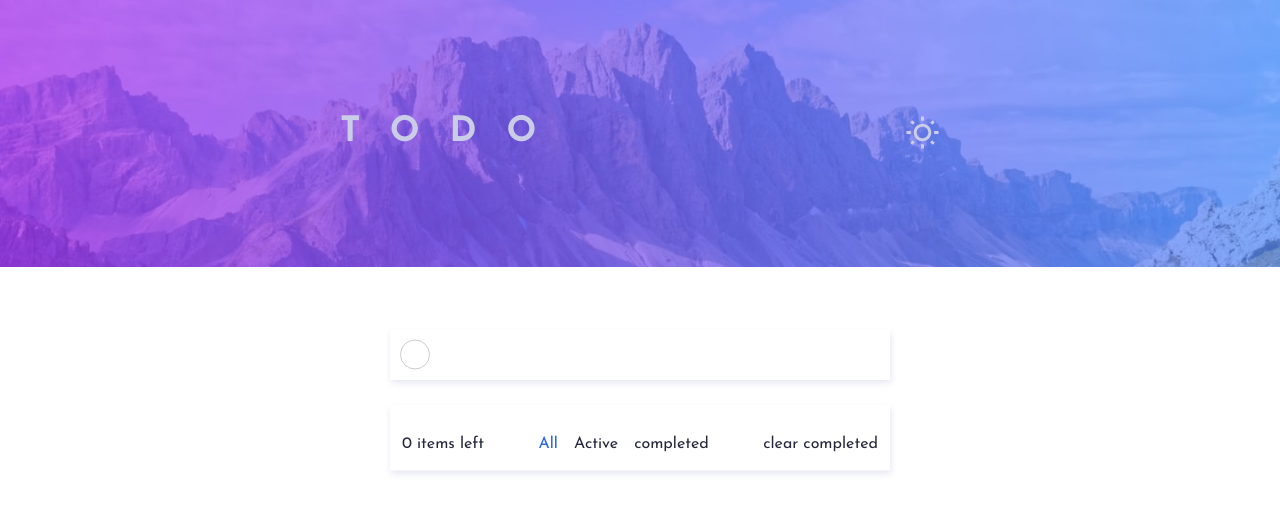
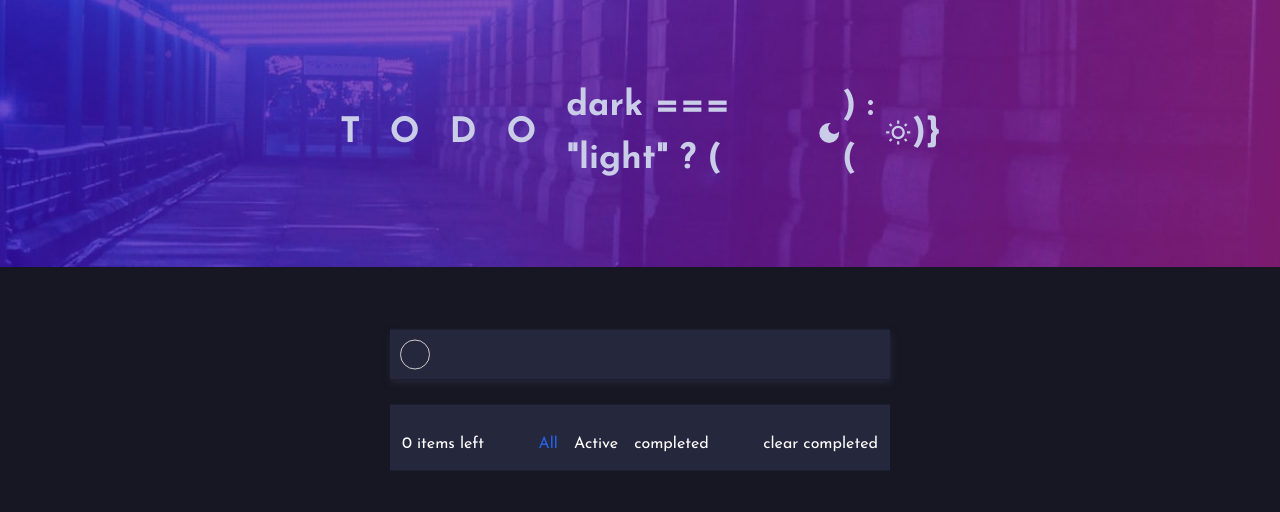
Before and after one commit to sefoo333/todo-list-next, a Next.js app: page / in a window 1280 px wide. Shown: the top 512 px of the page. Built offline with nearby package versions, Linux system fonts and the light colour scheme.

Commit message:
Update page.js

```diff
--- a/app/page.js
+++ b/app/page.js
@@ -13,10 +13,7 @@ export default function Home() {
   // let n = useContext(darkmoe)
 
 
-  useEffect(() => {
-    localStorage.setItem("mode", "dark")
 
-  }, [])
 
   const [name, setName] = useState("all")
   let select = useSelector((state) => state.todo);
@@ -29,13 +26,13 @@ export default function Home() {
           return (
             <div key={e.id} className="todo flex items-center text-white justify-between px-5">
               <div className="texter flex items-center">
-                <div style={localStorage.getItem("mode") === "dark" ? { backgroundColor: "hsl(235, 24%, 19%)", color: "black" } : { backgroundColor: "white", color: "white" }} className="ch_h">
-                  <input style={localStorage.getItem("mode") === "dark" ? { backgroundColor: "hsl(235, 24%, 19%)" } : { backgroundColor: "white" }} type="checkbox" checked={e.check} onClick={() => dispatch(ischecked(e.id))}></input>
+                <div style={dark === "dark" ? { backgroundColor: "hsl(235, 24%, 19%)", color: "black" } : { backgroundColor: "white", color: "white" }} className="ch_h">
+                  <input style={dark === "dark" ? { backgroundColor: "hsl(235, 24%, 19%)" } : { backgroundColor: "white" }} type="checkbox" checked={e.check} onClick={() => dispatch(ischecked(e.id))}></input>
                   <div className="chh relative">
                     <MdDone className="text-2xl text-white" />
                   </div>
                 </div>
-                <h1 style={localStorage.getItem("mode") === "dark" ? { backgroundColor: "hsl(235, 24%, 19%)", color: "white" } : { backgroundColor: "white", color: "black" }}>{e.name} </h1>
+                <h1 style={dark === "dark" ? { backgroundColor: "hsl(235, 24%, 19%)", color: "white" } : { backgroundColor: "white", color: "black" }}>{e.name} </h1>
               </div>
               <IoMdClose className="text-2xl  text-slate-500 cursor-pointer" onClick={() => dispatch(remove(e.id))} />
             </div>
@@ -48,13 +45,13 @@ export default function Home() {
           return (
             <div key={e.id} className="todo flex items-center text-white justify-between px-5">
               <div className="texter flex items-center">
-                <div style={localStorage.getItem("mode") === "dark" ? { backgroundColor: "hsl(235, 24%, 19%)", color: "black" } : { backgroundColor: "white", color: "white" }} className="ch_h">
-                  <input style={localStorage.getItem("mode") === "dark" ? { backgroundColor: "hsl(235, 24%, 19%)" } : { backgroundColor: "white" }} type="checkbox" checked={e.check} onClick={() => dispatch(ischecked(e.id))}></input>
+                <div style={dark === "dark" ? { backgroundColor: "hsl(235, 24%, 19%)", color: "black" } : { backgroundColor: "white", color: "white" }} className="ch_h">
+                  <input style={dark=== "dark" ? { backgroundColor: "hsl(235, 24%, 19%)" } : { backgroundColor: "white" }} type="checkbox" checked={e.check} onClick={() => dispatch(ischecked(e.id))}></input>
                   <div className="chh relative">
                     <MdDone className="text-2xl text-white" />
                   </div>
                 </div>
-                <h1 style={localStorage.getItem("mode") === "dark" ? { backgroundColor: "hsl(235, 24%, 19%)", color: "white" } : { backgroundColor: "white", color: "black" }}>{e.name} </h1>
+                <h1 style={dark === "dark" ? { backgroundColor: "hsl(235, 24%, 19%)", color: "white" } : { backgroundColor: "white", color: "black" }}>{e.name} </h1>
               </div>
               <IoMdClose className="text-2xl  text-slate-500 cursor-pointer" onClick={() => dispatch(remove(e.id))} />
             </div>
@@ -67,14 +64,14 @@ export default function Home() {
           return (
             <div key={e.id} className="todo flex items-center text-white justify-between px-5">
               <div className="texter flex items-center">
-                <div style={localStorage.getItem("mode") === "dark" ? { backgroundColor: "hsl(235, 24%, 19%)", color: "black" } : { backgroundColor: "white", color: "white" }} className="ch_h">
-                  <input style={localStorage.getItem("mode") === "dark" ? { backgroundColor: "hsl(235, 24%, 19%)" } : { backgroundColor: "white" }} type="checkbox" checked={e.check} onClick={() => dispatch(ischecked(e.id))}></input>
+                <div style={dark === "dark" ? { backgroundColor: "hsl(235, 24%, 19%)", color: "black" } : { backgroundColor: "white", color: "white" }} className="ch_h">
+                  <input style={dark === "dark" ? { backgroundColor: "hsl(235, 24%, 19%)" } : { backgroundColor: "white" }} type="checkbox" checked={e.check} onClick={() => dispatch(ischecked(e.id))}></input>
                   <div className="chh relative">
                     <MdDone className="text-2xl text-white" />
                   </div>
                 </div>
 
-                <h1 style={localStorage.getItem("mode") === "dark" ? { backgroundColor: "hsl(235, 24%, 19%)", color: "white" } : { backgroundColor: "white", color: "black" }}>{e.name} </h1>
+                <h1 style={dark === "dark" ? { backgroundColor: "hsl(235, 24%, 19%)", color: "white" } : { backgroundColor: "white", color: "black" }}>{e.name} </h1>
               </div>
               <IoMdClose className="text-2xl text-slate-500 cursor-pointer" onClick={() => dispatch(remove(e.id))} />
             </div>
@@ -93,58 +90,56 @@ export default function Home() {
   return (
     <>
       <div className="main relative">
-        <img className="w-full relative" src={localStorage.getItem("mode") === "dark" ? image1.src : image2.src} alt="image" />
+        <img className="w-full relative" src={dark === "dark" ? image1.src : image2.src} alt="image" />
         <div className="text">
           <h1 className="select-none">TODO</h1>
-          {localStorage.getItem("mode") === "light" ? (
+          dark === "light" ? (
             <MdDarkMode onClick={() => {
-              if (localStorage.getItem("mode") === "dark") {
+              if (dark === "dark") {
                 setDark("light")
-                localStorage.setItem("mode", "light")
               } else {
                 setDark("dark")
-                localStorage.setItem("mode", "dark")
               }
               console.log(dark)
             }} />
           ) : (
             <MdOutlineWbSunny onClick={() => {
-              if (localStorage.getItem("mode") === "dark") {
+              if (dark === "dark") {
                 setDark("light")
-                localStorage.setItem("mode", "light")
+
               } else {
                 setDark("dark")
-                localStorage.setItem("mode", "dark")
+
               }
               console.log(dark)
             }} />
           )}
         </div>
       </div>
-      <div className="window w-full h-screen" style={localStorage.getItem("mode") === "dark" ? { backgroundColor: " hsl(235, 21%, 11%)" } : { backgroundColor: "white" }}>
+      <div className="window w-full h-screen" style={dark === "dark" ? { backgroundColor: " hsl(235, 21%, 11%)" } : { backgroundColor: "white" }}>
         <div className="container" >
-          <div className="create w-full flex text-white" style={localStorage.getItem("mode") === "dark" ? { boxShadow: "1px 3px 7px 0px hsl(235, 24%, 19%)" } : { boxShadow: "1px 3px 7px 0px hsl(236, 33%, 92%)" }}>
-            <div style={localStorage.getItem("mode") === "dark" ? { backgroundColor: "hsl(235, 24%, 19%)", color: "black" } : { backgroundColor: "white", color: "white" }} className="ch_h">
-              <input style={localStorage.getItem("mode") === "dark" ? { backgroundColor: "hsl(235, 24%, 19%)" } : { backgroundColor: "white" }} type="checkbox"></input>
+          <div className="create w-full flex text-white" style={dark === "dark" ? { boxShadow: "1px 3px 7px 0px hsl(235, 24%, 19%)" } : { boxShadow: "1px 3px 7px 0px hsl(236, 33%, 92%)" }}>
+            <div style={dark === "dark" ? { backgroundColor: "hsl(235, 24%, 19%)", color: "black" } : { backgroundColor: "white", color: "white" }} className="ch_h">
+              <input style={dark === "dark" ? { backgroundColor: "hsl(235, 24%, 19%)" } : { backgroundColor: "white" }} type="checkbox"></input>
               <div className="chh relative">
                 <MdDone className="text-2xl text-white" />
               </div>
             </div>
-            <input style={localStorage.getItem("mode") === "dark" ? { backgroundColor: "hsl(235, 24%, 19%)", color: "white" } : { backgroundColor: "white", color: "black" }} type="text" onBlur={(e) => {
+            <input style={dark === "dark" ? { backgroundColor: "hsl(235, 24%, 19%)", color: "white" } : { backgroundColor: "white", color: "black" }} type="text" onBlur={(e) => {
               dispatch(add(e.target.value))
               console.log(select)
               e.target.value = ""
             }}></input>
           </div>
-          <div className="todos w-full" style={localStorage.getItem("mode") === "dark" ? { backgroundColor: "hsl(235, 24%, 19%)" } : { backgroundColor: "white", boxShadow: "1px 3px 7px 0px hsl(236, 33%, 92%)" }}>
+          <div className="todos w-full" style={dark === "dark" ? { backgroundColor: "hsl(235, 24%, 19%)" } : { backgroundColor: "white", boxShadow: "1px 3px 7px 0px hsl(236, 33%, 92%)" }}>
             <div className="todolist">
               {todos()}
             </div>
             <div className="footer flex justify-between items-center text-white mt-3 px-3">
-              <div className="count_items cursor-pointer" style={localStorage.getItem("mode") !== "dark" ? { color: "hsl(235, 24%, 19%)" } : { color: "white" }}>
+              <div className="count_items cursor-pointer" style={dark !== "dark" ? { color: "hsl(235, 24%, 19%)" } : { color: "white" }}>
                 {select.filter((e) => e.check == false).length} items left
               </div>
-              <div className="count flex " style={localStorage.getItem("mode") !== "dark" ? { color: "hsl(235, 24%, 19%)" } : { color: "white" }}>
+              <div className="count flex " style={dark !== "dark" ? { color: "hsl(235, 24%, 19%)" } : { color: "white" }}>
                 <div className="t px-2 active text-blue-600 cursor-pointer" onClick={(e) => {
                   setName("all")
                 }}>All</div>
@@ -160,12 +155,12 @@ export default function Home() {
                   completed
                 </div>
               </div>
-              <div onClick={() => dispatch(clear())} className="clear cursor-pointer" style={localStorage.getItem("mode") !== "dark" ? { color: "hsl(235, 24%, 19%)" } : { color: "white" }}>
+              <div onClick={() => dispatch(clear())} className="clear cursor-pointer" style={dark !== "dark" ? { color: "hsl(235, 24%, 19%)" } : { color: "white" }}>
                 clear completed
               </div>
             </div>
           </div>
-          <div className="count_out flex " style={localStorage.getItem("mode") !== "dark" ? { color: "hsl(235, 24%, 19%)", backgroundColor: "white" } : { color: "white", backgroundColor: "#25273c" }}>
+          <div className="count_out flex " style={dark !== "dark" ? { color: "hsl(235, 24%, 19%)", backgroundColor: "white" } : { color: "white", backgroundColor: "#25273c" }}>
             <div className="t px-2 active text-blue-600 cursor-pointer" onClick={(e) => {
               setName("all")
             }}>All</div>
```
